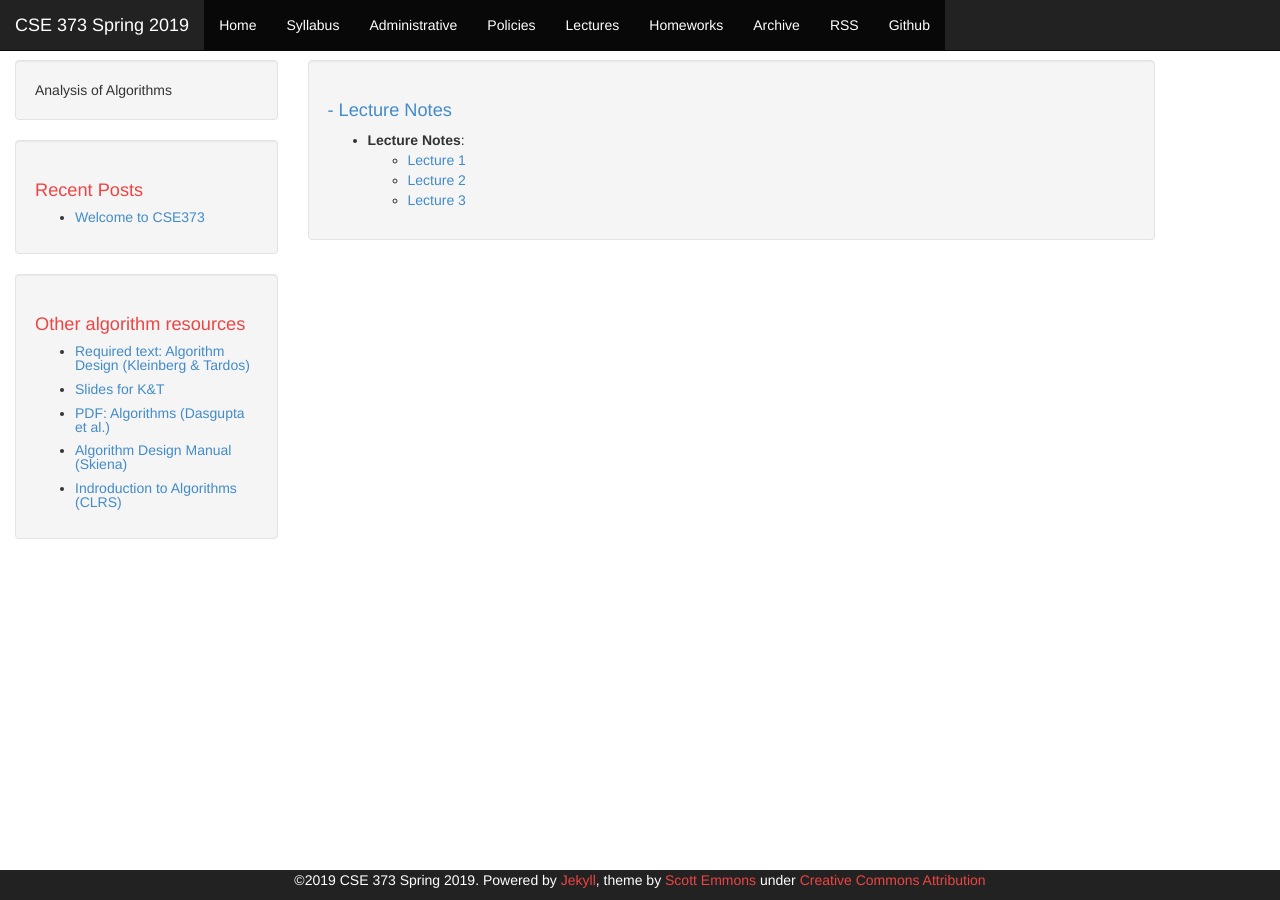
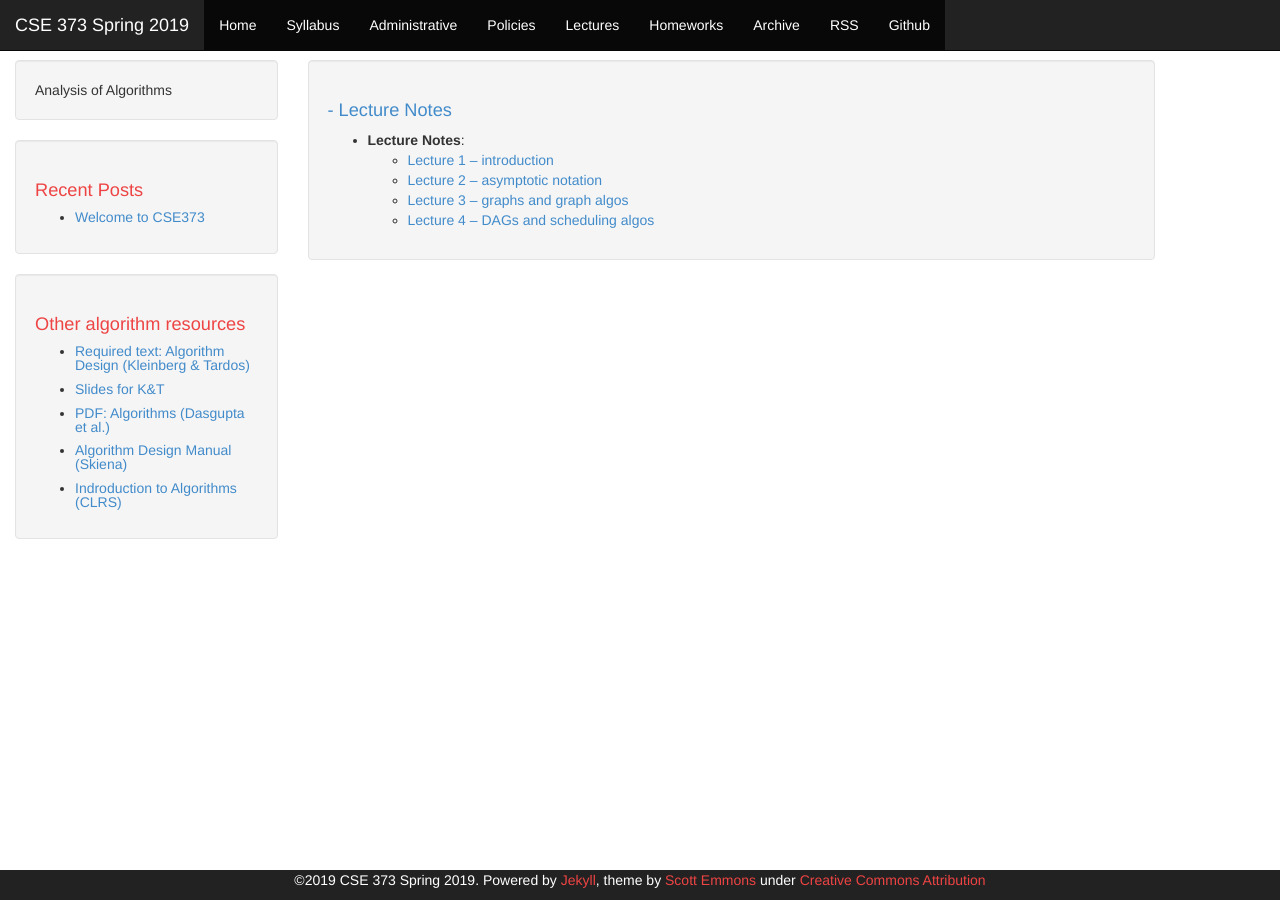
Before and after one commit to rob-p/CSE373S19, a Jekyll site: the page built from lectures.md, in a window 1280 px wide. Built offline with Jekyll 4.4.1, drawn with Linux system fonts in a browser that asks for light colours.

Commit message:
add lecture 4

```diff
--- a/lectures.md
+++ b/lectures.md
@@ -5,9 +5,10 @@ published: true
 ---
 
 * **Lecture Notes**:
-    * [Lecture 1][1]
-    * [Lecture 2][2]
-    * [Lecture 3][3]
+    * [Lecture 1 -- introduction][1]
+    * [Lecture 2 -- asymptotic notation][2]
+    * [Lecture 3 -- graphs and graph algos][3]
+    * [Lecture 4 -- DAGs and scheduling algos][4]
 
 
 
@@ -15,3 +16,4 @@ published: true
 [1]:{{ site.url }}/notes/Lec1.pdf
 [2]:{{ site.url }}/notes/Lec2.pdf
 [3]:{{ site.url }}/notes/Lec3.pdf
+[4]:{{ site.url }}/notes/Lec4.pdf
```
Also changed, not shown: 1 other file.
